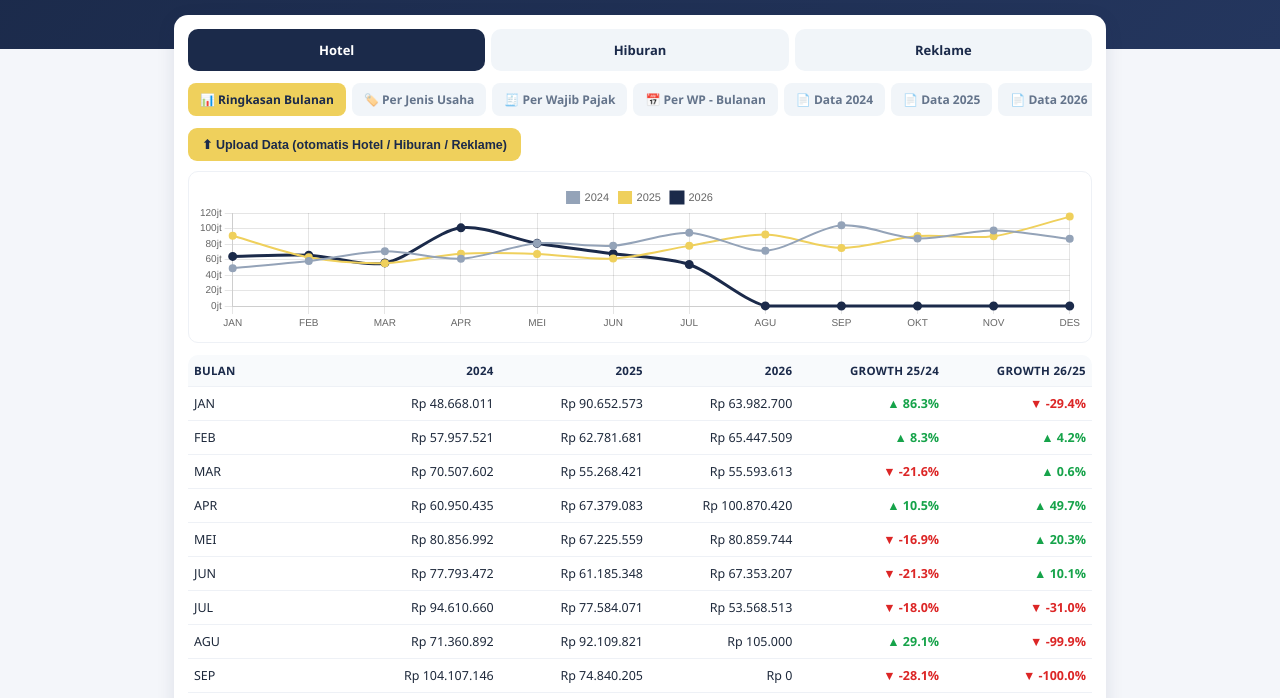
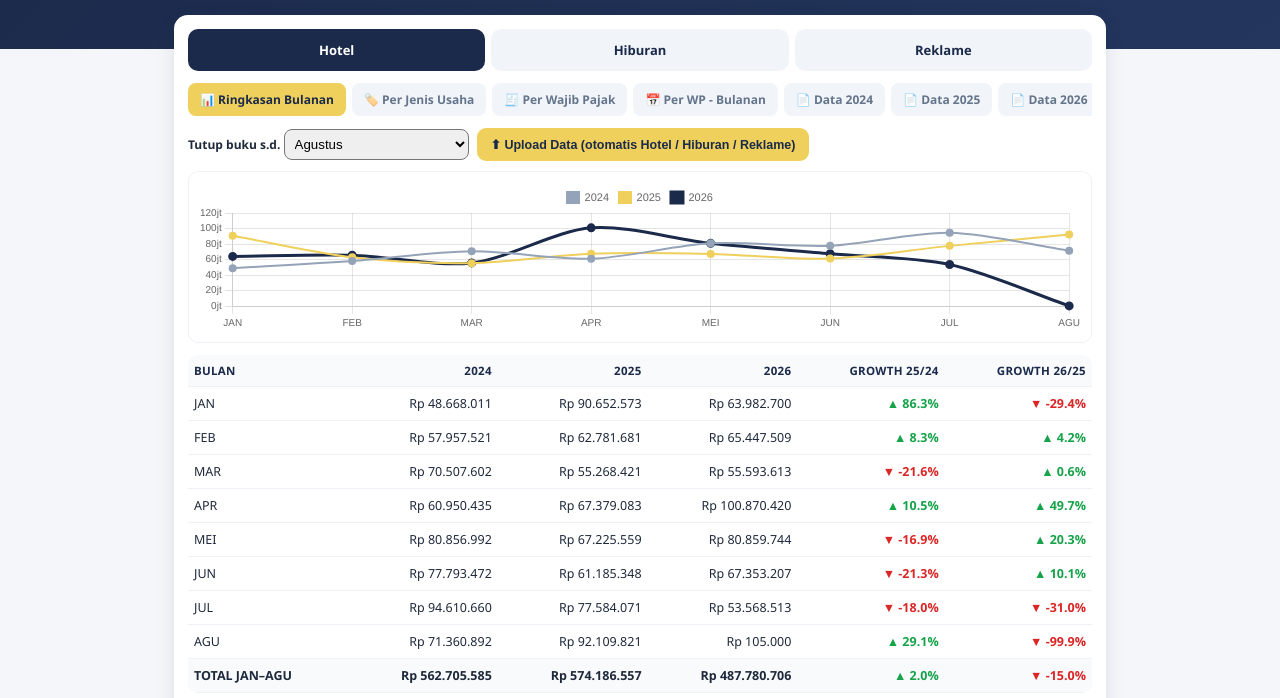
Before and after one commit to Syarif99999/SH.Pembanding.Pajak.Daerah, a plain HTML site: page index.html in a window 1280 px wide. Shown: the part 98-796 px from the top of the page. Drawn offline with Linux system fonts and the light colour scheme; no server answers.

Commit message:
Add files via upload

```diff
--- a/index.html
+++ b/index.html
@@ -156,6 +156,27 @@ const SEED = {
 let currentModule = "hotel";
 let currentSub = "ringkasan"; // ringkasan | jenis | perwp | perwpbulanan | data<tahun>
 let selectedMonth = null; // indeks bulan (0-11) yang diklik di Ringkasan Bulanan
+// Self assessment: WP baru tutup buku sampai bulan tertentu, bulan sesudahnya belum lengkap.
+// CUTOFF = indeks bulan terakhir yang sudah tutup buku (7 = Agustus). 11 = tampilkan semua bulan.
+let CUTOFF = 7;
+try { const c = localStorage.getItem('pajak_cutoff'); if (c !== null && +c >= 0 && +c <= 11) CUTOFF = +c; } catch (e) {}
+function applyCutoff(records) {
+  if (CUTOFF >= 11) return records;
+  return records.map(r => {
+    const data = {};
+    Object.keys(r.data || {}).forEach(y => {
+      const m = (r.data[y].monthly || []).map((v, i) => i <= CUTOFF ? (Number(v) || 0) : 0);
+      data[y] = { monthly: m, total: m.reduce((a, b) => a + b, 0) };
+    });
+    return { ...r, data };
+  });
+}
+function setCutoff(v) {
+  CUTOFF = +v;
+  try { localStorage.setItem('pajak_cutoff', String(CUTOFF)); } catch (e) {}
+  if (selectedMonth !== null && selectedMonth > CUTOFF) selectedMonth = null;
+  renderAll();
+}
 let searchTerm = "";
 let showAllRows = false;
 let ringkasanChartInstance = null;
@@ -337,10 +358,10 @@ function drawRingkasanChart(totals) {
   ringkasanChartInstance = new Chart(canvas.getContext('2d'), {
     type: 'line',
     data: {
-      labels: MONTHS,
+      labels: MONTHS.slice(0, CUTOFF + 1),
       datasets: YEARS.map(y => ({
         label: y,
-        data: totals[y],
+        data: totals[y].slice(0, CUTOFF + 1),
         borderColor: colors[y],
         backgroundColor: colors[y],
         tension: 0.3,
@@ -445,7 +466,9 @@ const SEARCHABLE_SUBS = ['perwp', 'perwpbulanan', ...YEARS.map(y => 'data' + y)]
 
 function renderToolbar() {
   const el = document.getElementById('toolRow');
-  let html = '';
+  let html = `<label style="font-size:12px;font-weight:700;">Tutup buku s.d.
+    <select onchange="setCutoff(this.value)" style="padding:6px;border-radius:8px;">${MONTH_FULL.map((m, i) =>
+      `<option value="${i}"${i === CUTOFF ? ' selected' : ''}>${i === 11 ? 'Desember (semua bulan)' : m}</option>`).join('')}</select></label>`;
   if (SEARCHABLE_SUBS.includes(currentSub)) {
     html += `<input type="text" id="searchBox" placeholder="Cari nama WP / NPWPD / alamat..." value="${searchTerm.replace(/"/g,'&quot;')}" oninput="onSearch(this.value)" />`;
     const presetYear = currentSub.startsWith('data') ? currentSub.replace('data', '') : YEARS[YEARS.length - 1];
@@ -496,7 +519,8 @@ function renderMeta() {
 function renderContent() {
   const el = document.getElementById('content');
   const payload = loadData(currentModule);
-  const records = payload.records || [];
+  const rawRecords = payload.records || [];
+  const records = currentSub.startsWith('data') ? rawRecords : applyCutoff(rawRecords);
 
   if (records.length === 0) {
     el.innerHTML = '<div class="empty">Belum ada data untuk modul ini. Silakan upload data Excel.</div>';
@@ -524,6 +548,7 @@ function renderRingkasanHTML(records) {
   let rows = '';
   const yearTotal = { [Y0]:0, [Y1]:0, [Y2]:0 };
   MONTHS.forEach((m, i) => {
+    if (i > CUTOFF) return; // bulan setelah tutup buku tidak ditampilkan
     const v0 = totals[Y0][i], v1 = totals[Y1][i], v2 = totals[Y2][i];
     yearTotal[Y0] += v0; yearTotal[Y1] += v1; yearTotal[Y2] += v2;
     rows += `<tr class="rkRow${selectedMonth === i ? ' selRow' : ''}" id="rkRow${i}" onclick="selectRingkasanMonth(${i})">
@@ -536,7 +561,7 @@ function renderRingkasanHTML(records) {
     </tr>`;
   });
   rows += `<tr style="font-weight:800;background:#f8fafc;">
-    <td>TOTAL SETAHUN</td>
+    <td>${CUTOFF < 11 ? 'TOTAL JAN–' + MONTHS[CUTOFF] : 'TOTAL SETAHUN'}</td>
     <td>${rupiah(yearTotal[Y0])}</td>
     <td>${rupiah(yearTotal[Y1])}</td>
     <td>${rupiah(yearTotal[Y2])}</td>
--- a/sw.js
+++ b/sw.js
@@ -1,4 +1,4 @@
-const CACHE_NAME = 'pembanding-pajak-v6';
+const CACHE_NAME = 'pembanding-pajak-v7';
 const ASSETS = ['./index.html', './manifest.json'];
 
 self.addEventListener('install', (event) => {
```
